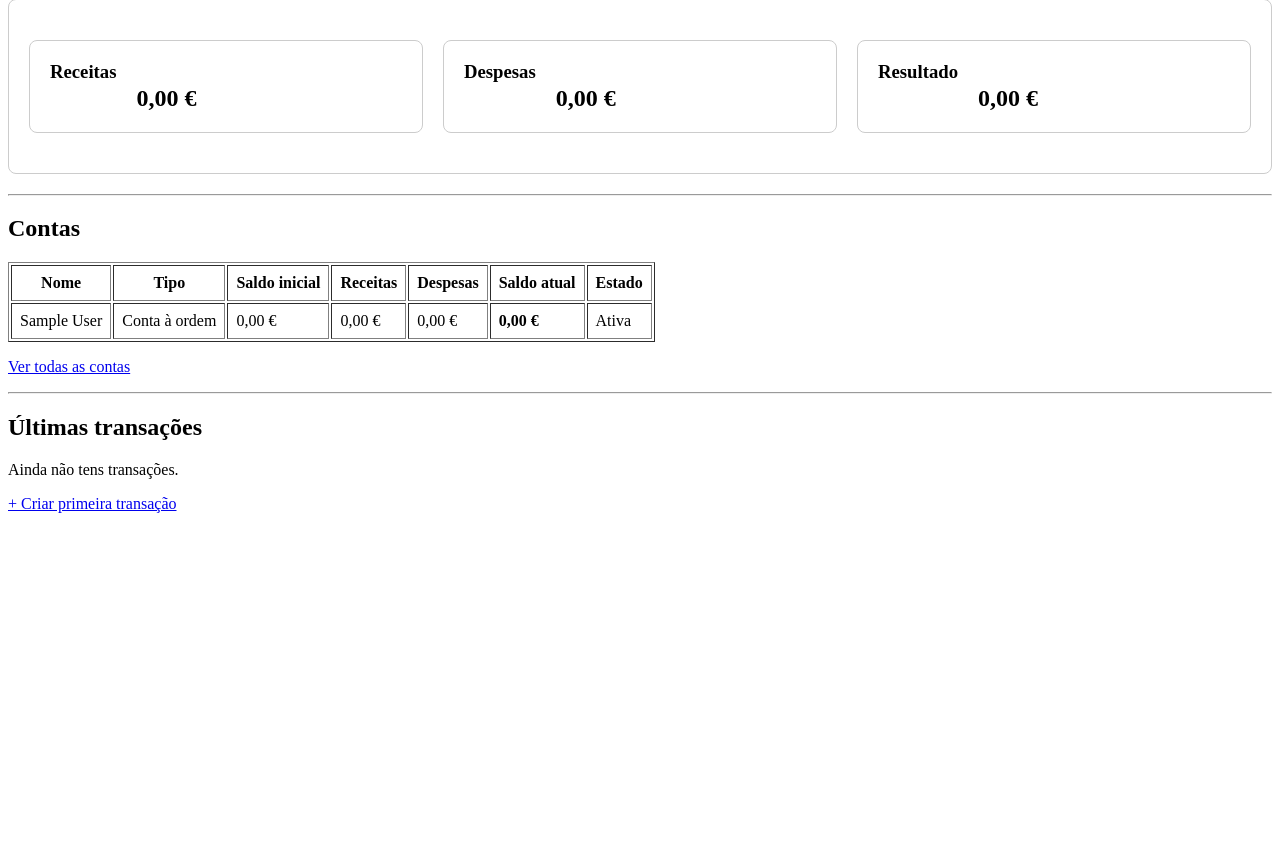
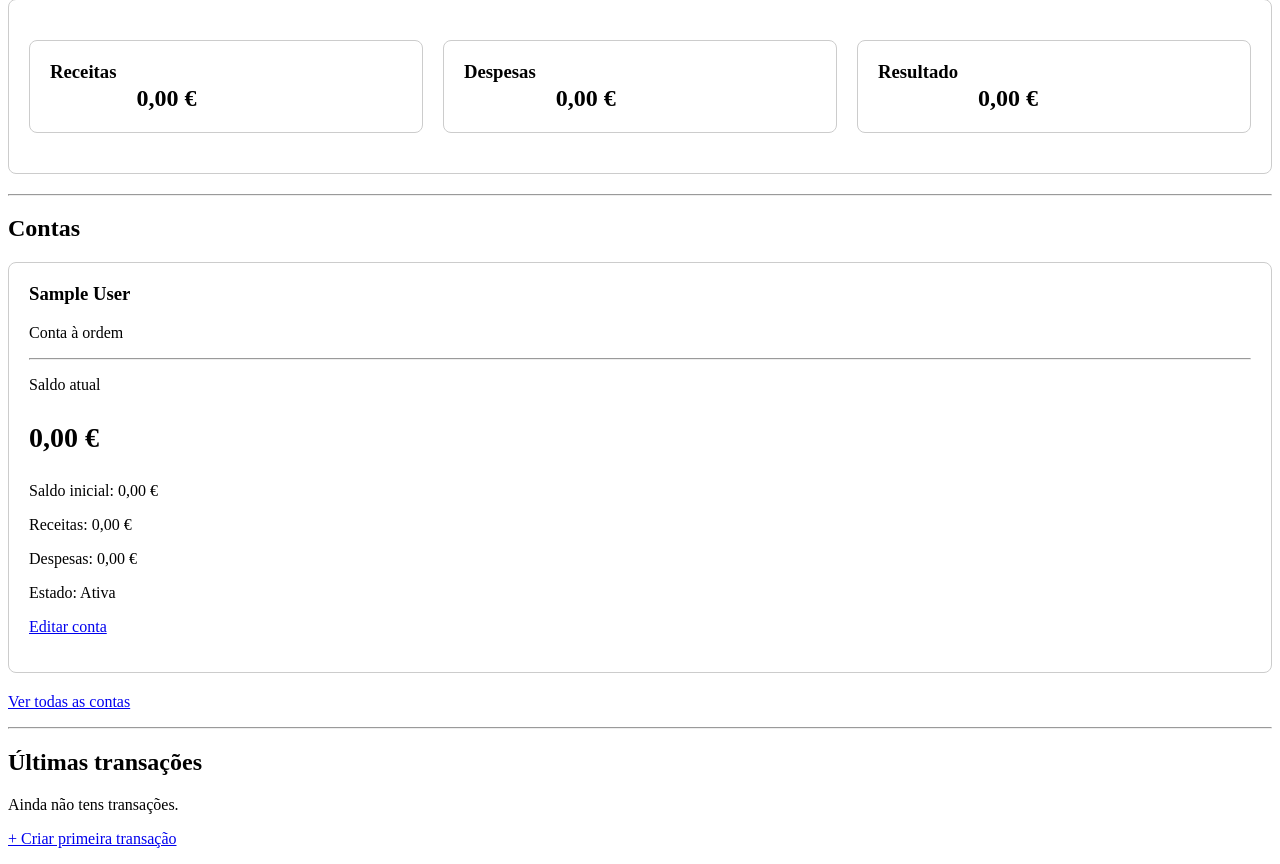
Before and after one commit to MarioS136/financeiro, a PHP site: page / in a window 1280 px wide. Shown: the part 380-1244 px from the top of the page. Before the commit the page ends 893 px from the top, so only its background shows below. Run offline with PHP 8.4, Linux system fonts and the light colour scheme; the visitor is signed in with stand-in values (Sample User, id 1); data that the repository does not hold is empty.

Commit message:
alterei o index novamente

```diff
--- a/public/index.php
+++ b/public/index.php
@@ -302,6 +302,30 @@ $recentTransactions =
                 margin-bottom: 0;
             }
 
+            .account-cards {
+                display: flex;
+                flex-direction: row;
+                flex-wrap: wrap;
+                gap: 20px;
+                margin: 20px 0;
+            }
+
+            .account-card {
+                flex: 1 1 280px;
+                border: 1px solid #ccc;
+                padding: 20px;
+                border-radius: 8px;
+                box-sizing: border-box;
+            }
+
+            .account-card h3 {
+                margin-top: 0;
+            }
+
+            .account-balance {
+                font-size: 28px;
+            }
+
     </style>
 
 </head>
@@ -484,32 +508,7 @@ $recentTransactions =
 
 <?php else: ?>
 
-    <table border="1" cellpadding="8">
-
-        <thead>
-
-            <tr>
-
-                <th>Nome</th>
-
-                <th>Tipo</th>
-
-                <th>Saldo inicial</th>
-
-                <th>Receitas</th>
-
-                <th>Despesas</th>
-
-                <th>Saldo atual</th>
-
-                <th>Estado</th>
-
-            </tr>
-
-        </thead>
-
-
-        <tbody>
+    <div class="account-cards">
 
         <?php foreach ($accounts as $account): ?>
 
@@ -537,49 +536,36 @@ $recentTransactions =
 
             ?>
 
+            <div class="account-card">
 
-            <tr>
-
-                <td>
-
+                <h3>
                     <?= htmlspecialchars(
                         $account['name'],
                         ENT_QUOTES,
                         'UTF-8'
                     ) ?>
-
-                </td>
+                </h3>
 
 
-                <td>
+                <p>
 
-                    <?php if (
-                        $account['type'] === 'checking'
-                    ): ?>
+                    <?php if ($account['type'] === 'checking'): ?>
 
                         Conta à ordem
 
-                    <?php elseif (
-                        $account['type'] === 'savings'
-                    ): ?>
+                    <?php elseif ($account['type'] === 'savings'): ?>
 
                         Poupança
 
-                    <?php elseif (
-                        $account['type'] === 'cash'
-                    ): ?>
+                    <?php elseif ($account['type'] === 'cash'): ?>
 
                         Dinheiro
 
-                    <?php elseif (
-                        $account['type'] === 'credit_card'
-                    ): ?>
+                    <?php elseif ($account['type'] === 'credit_card'): ?>
 
                         Cartão de crédito
 
-                    <?php elseif (
-                        $account['type'] === 'investment'
-                    ): ?>
+                    <?php elseif ($account['type'] === 'investment'): ?>
 
                         Investimento
 
@@ -589,50 +575,46 @@ $recentTransactions =
 
                     <?php endif; ?>
 
-                </td>
+                </p>
 
 
-                <td>
-
-                    <?= format_money(
-                        $initialCents
-                    ) ?>
-
-                </td>
+                <hr>
 
 
-                <td>
+                <p>
+                    Saldo atual
+                </p>
 
-                    <?= format_money(
-                        $incomeCents
-                    ) ?>
+                <p class="account-balance">
 
-                </td>
+                    <strong>
+                        <?= format_money($currentCents) ?>
+                    </strong>
+
+                </p>
 
 
-                <td>
-
-                    <?= format_money(
-                        $expenseCents
-                    ) ?>
-
-                </td>
+                <p>
+                    Saldo inicial:
+                    <?= format_money($initialCents) ?>
+                </p>
 
 
-                <td>
-
-                    <strong>
-
-                        <?= format_money(
-                            $currentCents
-                        ) ?>
-
-                    </strong>
-
-                </td>
+                <p>
+                    Receitas:
+                    <?= format_money($incomeCents) ?>
+                </p>
 
 
-                <td>
+                <p>
+                    Despesas:
+                    <?= format_money($expenseCents) ?>
+                </p>
+
+
+                <p>
+
+                    Estado:
 
                     <?php if (
                         (int) $account['is_active'] === 1
@@ -646,15 +628,24 @@ $recentTransactions =
 
                     <?php endif; ?>
 
-                </td>
+                </p>
 
-            </tr>
+
+                <p>
+
+                    <a
+                        href="account-edit.php?id=<?= (int) $account['id'] ?>"
+                    >
+                        Editar conta
+                    </a>
+
+                </p>
+
+            </div>
 
         <?php endforeach; ?>
 
-        </tbody>
-
-    </table>
+    </div>
 
 
     <p>
```
